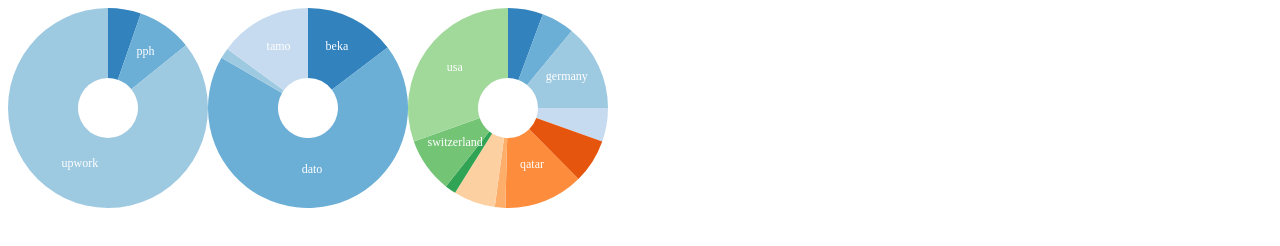
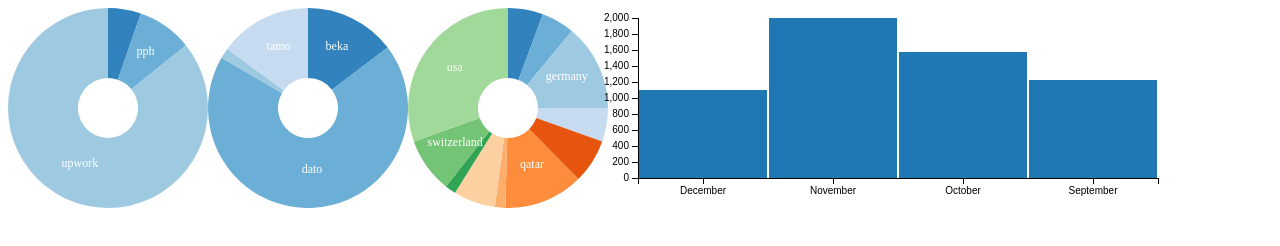
Before and after one commit to bdmappers/playing-with-dcjs, a plain HTML site: page dc/index.html in a window 1280 px wide. Drawn offline with Linux system fonts and the light colour scheme.

Commit message:
added bar chart

```diff
--- a/dc/index.html
+++ b/dc/index.html
@@ -7,12 +7,18 @@
   <script src="crossfilter.js"></script>
   <script src="dc.js"></script>
   <link rel="stylesheet" type="text/css" href="dc.css">
+  <style>
+    body div svg {
+      overflow: visible;
+    }
+  </style>
 </head>
 
 <body>
   <div id='site'></div>
   <div id='freelancer'></div>
   <div id='country'></div>
+  <div id='month'></div>
 
   <script>
     d3.json("data.json", d => {
@@ -27,6 +33,8 @@
       var countryDim = ndx.dimension(d => d.country);
       var countryTotal = countryDim.group().reduceSum(d => +d.payment);
 
+      var monthDimension = ndx.dimension(d => d.month)
+      var monthTotal = monthDimension.group().reduceSum(d => +d.payment)
 
       var siteChart = dc.pieChart('#site');
       siteChart.dimension(siteDim)
@@ -49,6 +57,15 @@
         .height(200)
         .innerRadius(30)
 
+
+      var monthChart = dc.barChart('#month');
+      monthChart.width(600)
+        .height(200)
+        .dimension(monthDimension)
+        .group(monthTotal)
+        .x(d3.scale.ordinal())
+        .xUnits(dc.units.ordinal)
+
       dc.renderAll();
 
     })
```
